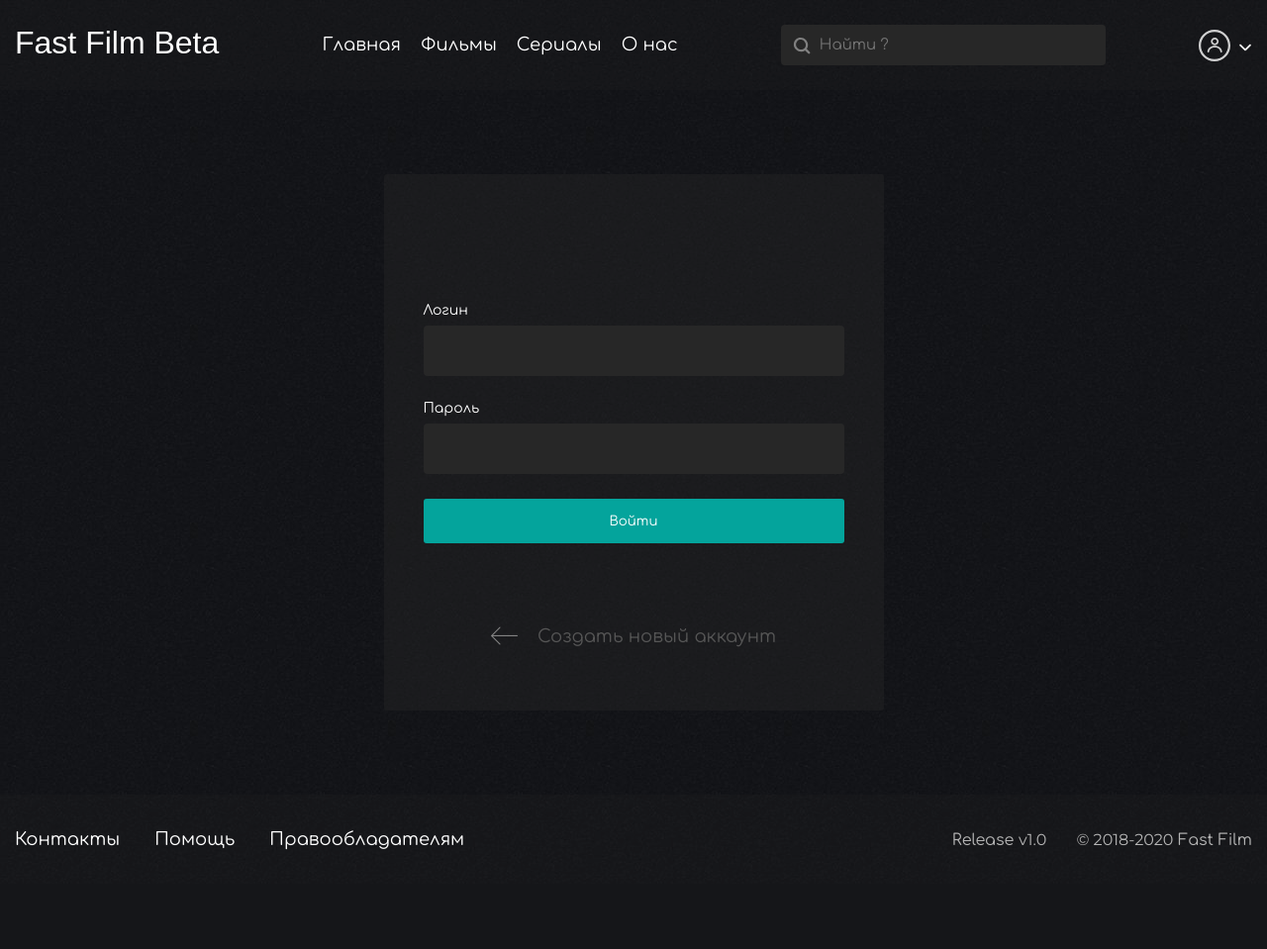
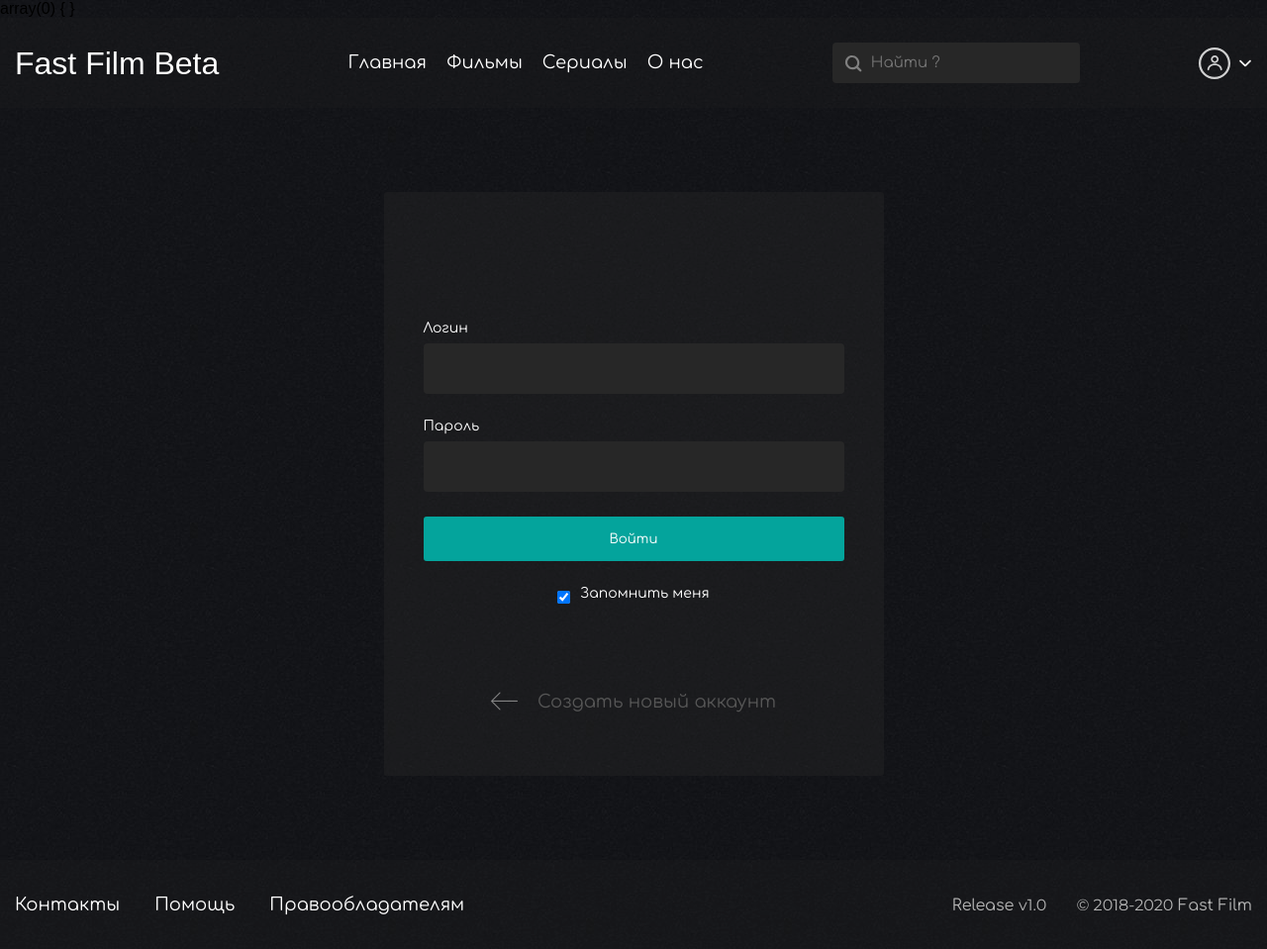
Before and after one commit to Efcolipt/whisked, a PHP site: page /account/login in a window 1280 px wide. Shown: the whole page at 99% size. Before the commit the page ends 859 px from the top, so only its background shows below. Run offline with PHP 8.4, Linux system fonts and the light colour scheme; some libraries are stand-ins or nearby versions.

Commit message:
add remember me

```diff
--- a/Application/controllers/AccountController.php
+++ b/Application/controllers/AccountController.php
@@ -12,6 +12,7 @@ class AccountController extends  Controller {
 
 		$db = new Db;
 		$result = $this->model->auth();
+		var_dump($result);
 		$this->view->render('Авторизация');
 	}
 
@@ -21,8 +22,10 @@ class AccountController extends  Controller {
 
 		$db = new Db;
 		$result = $this->model->registration();
+		var_dump($result);
 		$this->view->render('Регистрация');
 	}
+
 	public function logoutAction()
 	{
 		session_destroy();
--- a/Application/core/Controller.php
+++ b/Application/core/Controller.php
@@ -3,6 +3,7 @@
 namespace Application\Core;
 
 use Application\Core\View;
+use Application\lib\Db;
 
 abstract class Controller {
 
@@ -26,6 +27,7 @@ abstract class Controller {
 		}
 	}
 
+
 	public function getContent($path = '')
 	{
 		$content = @file_get_contents($path);
@@ -36,6 +38,7 @@ abstract class Controller {
 	    return false;
 	}
 
+
 }
 
  ?>
--- a/Application/core/Model.php
+++ b/Application/core/Model.php
@@ -8,6 +8,24 @@ abstract class Model {
 	public $db;
 	public function __construct(){
 		$this->db = new Db;
+		Model::checkAuth();
+	}
+
+
+	public  function checkAuth()
+	{
+		if (isset($_COOKIE['cookie_token'])) {
+
+			$params = [
+				'cookie_token' => $_COOKIE['cookie_token']
+			];
+
+			$user['user'] = $this->db->row("SELECT * FROM users WHERE cookie_token = :cookie_token",$params);
+
+			if ($user) {
+				$_SESSION['user'] = $user['user'][0];
+			}
+		}
 	}
 }
 
--- a/Application/models/Account.php
+++ b/Application/models/Account.php
@@ -33,15 +33,39 @@ class Account extends Model
 			$user['data'] = $this->db->row("SELECT * FROM users WHERE login = :login",$params);
 			if (!empty($user) && empty($MessageError)) {
 				if(password_verify($data['password'],$user['data'][0]['password'])){
-					$_SESSION['admin'] = $user['data'][0]['status'];
-					$_SESSION['id'] =  $user['data'][0]['id'];
-					$_SESSION['login'] =  $user['data'][0]['login'];
-					$_SESSION['email'] =  $user['data'][0]['email'];
-					$_SESSION['auth'] =  true;
-					header("Location: /");
+
+					if (isset($data['remember'])) {
+						$cookie_token = md5($user['data'][0]['id'].$user['data'][0]['password'].time());
+						$params = [
+							'cookie_token' => $cookie_token,
+							'login' => $data['login'],
+						];
+						$update_cookie_token = $this->db->query("UPDATE users SET cookie_token = :cookie_token WHERE login = :login",$params);
+						if (!$update_cookie_token) {
+							$MessageError[] = "Возникла ошибка";
+						}else{
+							$_SESSION['user'] = $user['data'][0];
+							setcookie("cookie_token", $cookie_token, (int) (time() + (1000 * 60 * 60 * 24 * 30)),"/");
+							echo("<script>location.href = '/';</script>");
+						}
+					}else{
+						if(isset($_COOKIE["cookie_token"])){
+ 							$params = [
+								'login' => $data['login'],
+							];
+					       $update_cookie_token = $this->db->query("UPDATE users SET cookie_token = '' WHERE login = :login",$params);
+					 		$_SESSION['user'] = $user['data'][0];
+					        setcookie("cookie_token", "", time() - 3600,"");
+							echo("<script>location.href = '/';</script>");
+					    }else{
+					    	$_SESSION['user'] = $user['data'][0];
+					    	echo("<script>location.href = '/';</script>");
+					    }
+					}
 				}else{
 					$MessageError[] = 'Неверный логин или пароль';
 				}
+
 			}else{
 				$MessageError[] = 'Неверный логин или пароль';
 			}
@@ -76,6 +100,10 @@ class Account extends Model
 				$MessageError[] = 'Логин должен быть не меньше 3 символов и не больше 25';
 			}
 
+			if(!preg_match("/^[a-zA-Z0-9]+$/",$_POST['login'])){
+		        $MessageError[] = "Логин может состоять только из букв английского алфавита и цифр";
+		    }
+
 			// if (strlen($data['firstName']) < 2  && !(strlen($data['firstName']) > 33) ) {
 			// 	$MessageError[] = 'Имя должно быть не меньше 2 символов и не больше 33';
 			// }
@@ -84,18 +112,18 @@ class Account extends Model
 			// 	$MessageError[] = 'Фамилия должна быть не меньше 2 символов и не больше 33';
 			// }
 
-			if (strlen($data['email']) < 3 && !strlen($data['email']) > 25 ) {
+			if (mb_strlen($data['email']) < 3 && !mb_strlen($data['email']) > 25 ) {
 				$MessageError[] = 'Не меньше 3 символов и не больше 25';
 			}
 			$pattern_email = "/^[_a-z0-9-]+(\.[_a-z0-9-]+)*@[a-z0-9-]+(\.[a-z0-9-]+)*(\.[a-z]{2,})$/i";
-			if (!(strlen($data['email']) > 3)) {
+			if (!(mb_strlen($data['email']) > 3)) {
 				$MessageError[] = 'Введите Email';
 			}
 			if (!preg_match($pattern_email, $data['email'])) {
 				$MessageError[] = 'Введите корректный Email';
 			}
 
-			if (strlen($data['password']) < 6 ) {
+			if (mb_strlen($data['password']) < 6 ) {
 				$MessageError[] = 'Длина пароля должна быть не меньше 6 символов';
 			}
 
--- a/Application/views/account/login.php
+++ b/Application/views/account/login.php
@@ -12,6 +12,10 @@
 		<div class="control_form_account">
 			<input type="submit" name="send" value="Войти">
 		</div>
+		<div class="control_form_account checkbox_control_account_form">
+			<input type="checkbox" id="remember_control_account_form" name="remember" checked="checked" />
+			<label for="remember_control_account_form">Запомнить меня</label>
+		</div>
 		<div class="other_info_form_account">
 			<a href="/account/register" class="other_info_form_account_link">
 				<img src="/public/images/errors/arrow-back.png" alt="Перейти">
--- a/Application/views/layouts/default.php
+++ b/Application/views/layouts/default.php
@@ -5,7 +5,6 @@
 	<title>
 		<?=$title; ?>
 	</title>
-
 	<!-- Media -->
 	<meta name="viewport" content="width=device-width, initial-scale=1, shrink-to-fit=no">
 	<meta http-equiv="X-UA-Compatible" content="IE=edge">
@@ -102,7 +101,7 @@
 						</div>
 
 						<div class="header_account_info">
-							<?php if (empty($_SESSION['auth']) && $_SESSION['auth'] == false){  ?>
+							<?php if (empty($_SESSION['user'])){  ?>
 							<ul class="list_header_account_info">
 								<li class="list_header_account_info_item list_header_account_info_about">
 									<a class="list_header_account_info_link">Гость</a>
@@ -114,11 +113,14 @@
 									<a href="/account/register" class="list_header_account_info_link">Зарегистрироваться</a>
 								</li>
 							</ul>
-						<?php }else if(!empty($_SESSION['auth']) && $_SESSION['auth'] == true){ ?>
+						<?php }else if(!empty($_SESSION['user'])){ ?>
 
 							<ul class="list_header_account_info">
 								<li class="list_header_account_info_item list_header_account_info_about">
-									<a href="#" class="list_header_account_info_link"><?=(!empty($_SESSION['email'])) ? $_SESSION['email'] : $_SESSION['login']; ?></a>
+									<a href="#" class="list_header_account_info_link">
+										<?=(!empty($_SESSION['user']['email'])) ? $_SESSION['user']['email'] : "example@example.ru"; ?>
+
+									</a>
 								</li>
 								<li class="list_header_account_link_to_item">
 									<a href="#" class="list_header_account_info_link">Личный кабинет</a>
--- a/index.php
+++ b/index.php
@@ -18,8 +18,6 @@ spl_autoload_register(function($class){
 
 
 session_start();
-$_SESSION['auth'] = false;
-// debug() use everywhere in code , check file dev.php in lib/dev.php
 
 $router = new Router;
 $router->runRouter();
--- a/public/css/style.css
+++ b/public/css/style.css
@@ -151,6 +151,7 @@ header{
 }
 .header_account_info{
 	display: none;
+    min-width: 205px;
 	line-height: 22px;
     position: absolute;
     z-index: 20;
@@ -585,6 +586,16 @@ footer{
     margin-right: 20px;
 }
 
+.checkbox_control_account_form{
+    flex-direction: row;
+    justify-content: center;
+    cursor: pointer;
+}
+.checkbox_control_account_form label{
+    margin-left: 10px;
+    user-select: none;
+    cursor: pointer;
+}
 
 /*Waiting spinner*/
 
@@ -593,7 +604,7 @@ footer{
     position: fixed;
     top: 0;
     left: 0;
-    z-index: 25;
+    z-index: 30;
     width: 100%;
     height: 100%;
     background: #141414;
--- a/public/js/main.js
+++ b/public/js/main.js
@@ -5,7 +5,7 @@
 
 jQuery(document).ready(function($) {
 
-	$('.waitingSpin').stop().fadeOut(1000);
+	$('.waitingSpin').stop().fadeOut(1500);
 	$('.header_account_avatar').click(function (e) {
 		$('.header_account_info').stop().slideToggle();
 	});
```
